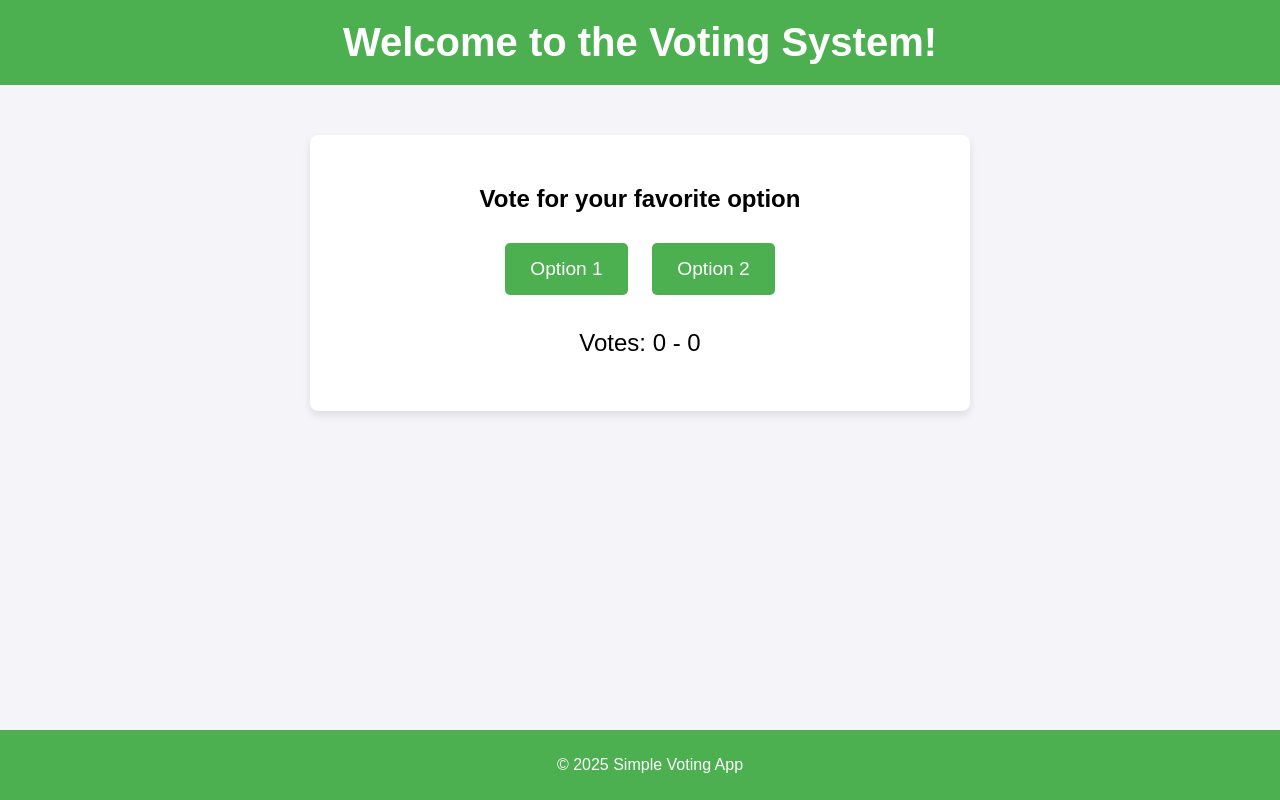
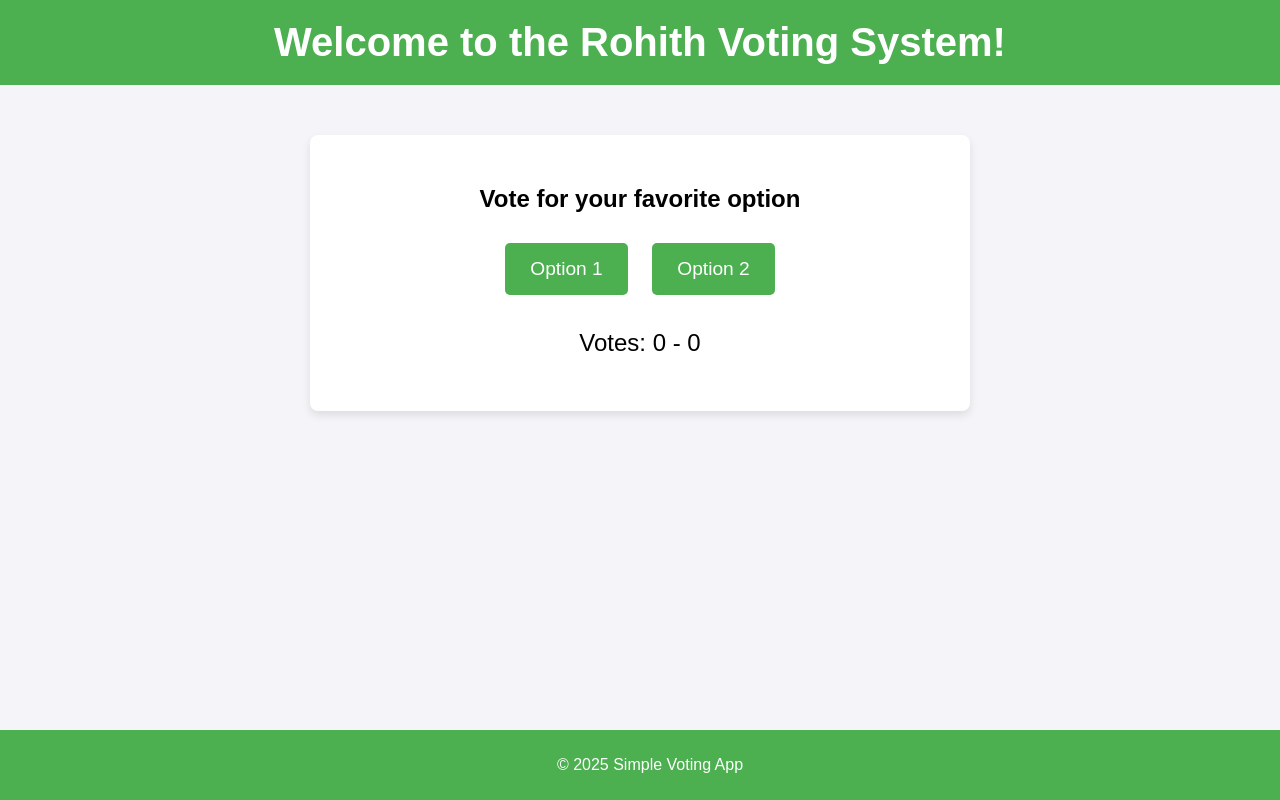
Before and after one commit to rohith8088/simple-voting-app, a plain HTML site: page index.html in a window 1280 px wide. Drawn offline with Linux system fonts and the light colour scheme.

Commit message:
Update index.html

```diff
--- a/index.html
+++ b/index.html
@@ -68,7 +68,7 @@
 <body>
 
   <header>
-    <h1>Welcome to the Voting System!</h1>
+    <h1>Welcome to the Rohith Voting System!</h1>
   </header>
 
   <div class="container">
```
